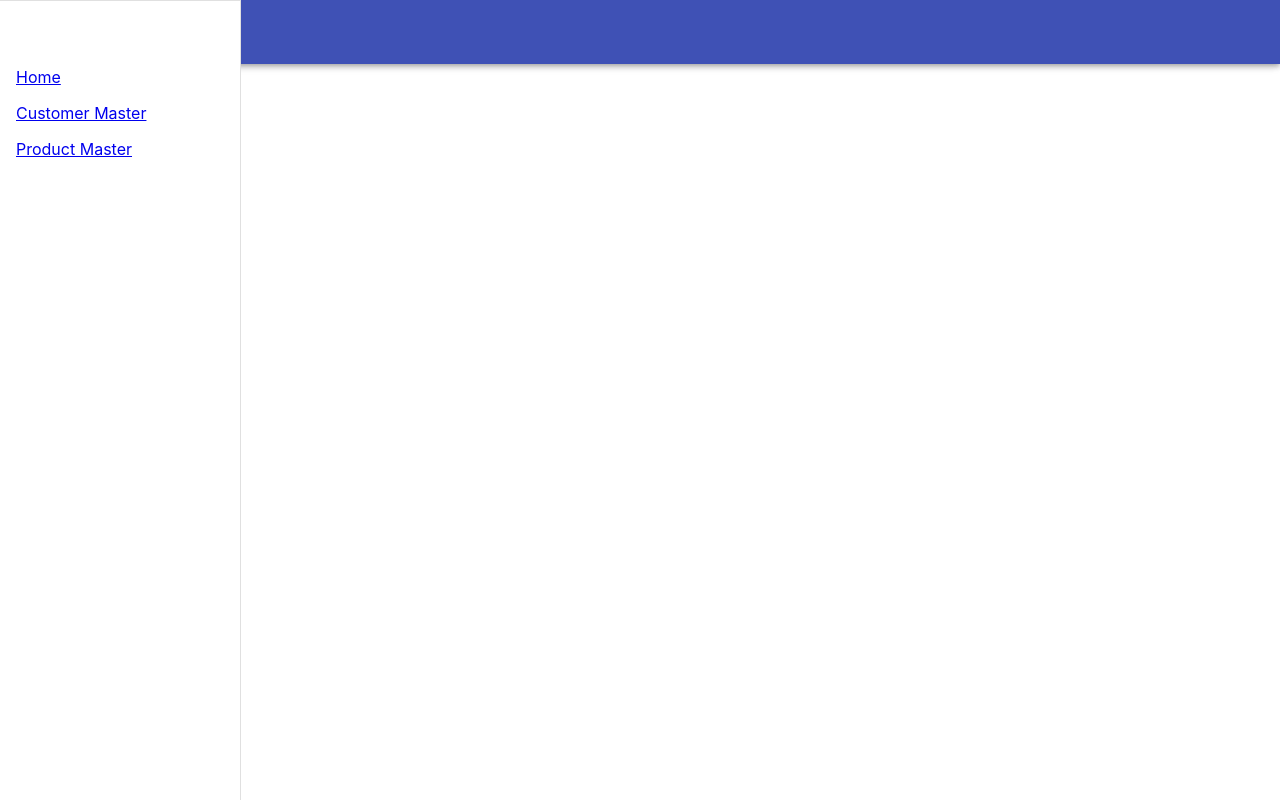
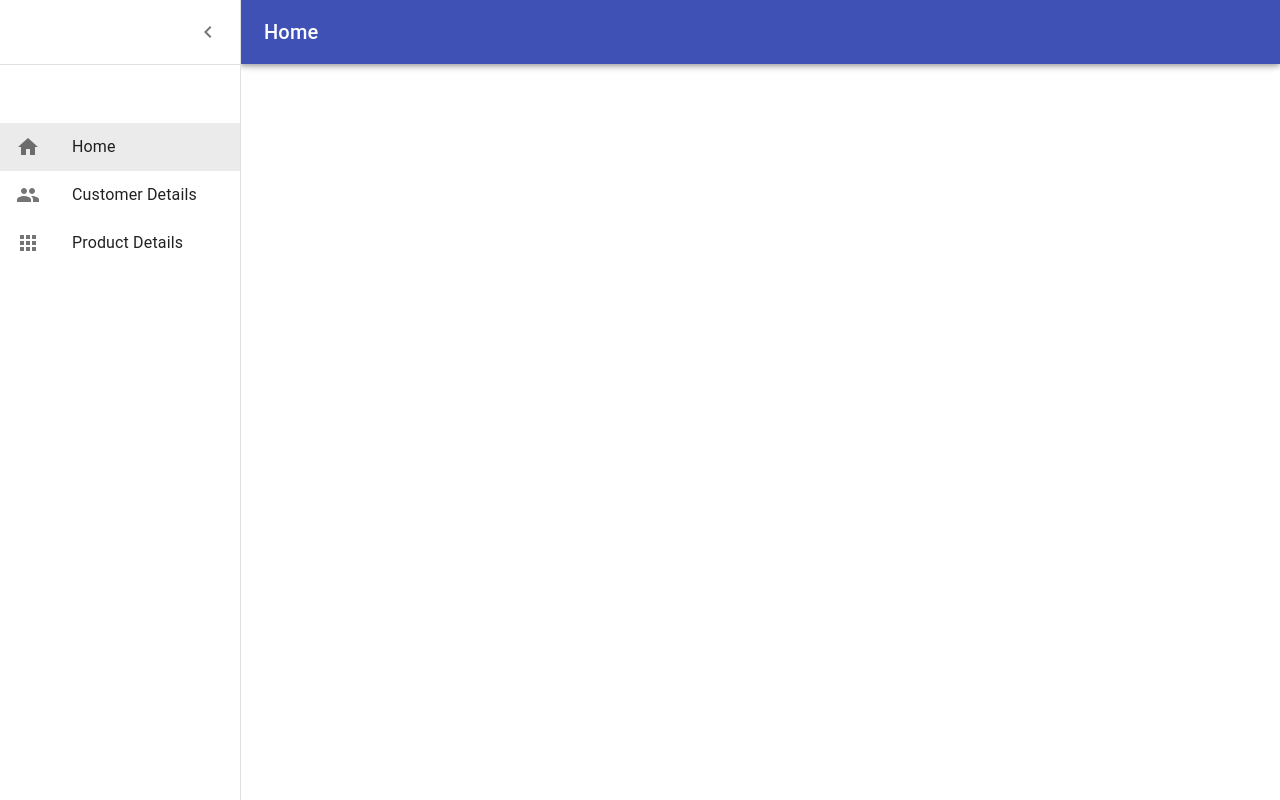
Before and after one commit to NagarajanSubramanian/billing-software, a React (Create React App) app: page / in a window 1280 px wide. Built offline with nearby package versions, Linux system fonts and the light colour scheme.

Commit message:
refs #customerdetails side drawer open close added commit

```diff
--- a/src/components/sidedrawer/sidedrawer.js
+++ b/src/components/sidedrawer/sidedrawer.js
@@ -1,4 +1,5 @@
 import React from "react";
+import clsx from 'clsx';
 import Drawer from "@material-ui/core/Drawer";
 import AppBar from "@material-ui/core/AppBar";
 import Toolbar from "@material-ui/core/Toolbar";
@@ -6,7 +7,16 @@ import List from "@material-ui/core/List";
 import Typography from "@material-ui/core/Typography";
 import Divider from "@material-ui/core/Divider";
 import ListItem from "@material-ui/core/ListItem";
-import { makeStyles } from "@material-ui/core/styles";
+import ListItemIcon from '@material-ui/core/ListItemIcon';
+import ListItemText from '@material-ui/core/ListItemText';
+import IconButton from '@material-ui/core/IconButton';
+import AppsIcon from  '@material-ui/icons/Apps';
+import PeopleIcon from '@material-ui/icons/People';
+import HomeIcon from '@material-ui/icons/Home';
+import MenuIcon from '@material-ui/icons/Menu';
+import ChevronLeftIcon from '@material-ui/icons/ChevronLeft';
+import ChevronRightIcon from '@material-ui/icons/ChevronRight';
+import { makeStyles, useTheme } from "@material-ui/core/styles";
 import { BrowserRouter as Router, Switch, Link, Route } from "react-router-dom";
 import ProductDetails from "../../product/productmaster/ProductMaster";
 import CustomerDetails from "../../customer/customermaster/CustomerMaster";
@@ -15,56 +25,145 @@ import "./SideDrawer.css";
 const drawerWidth = 240;
 
 const useStyles = makeStyles(theme => ({
+  appBar: {
+    transition: theme.transitions.create(['margin', 'width'], {
+      easing: theme.transitions.easing.sharp,
+      duration: theme.transitions.duration.leavingScreen,
+    }),
+  },
+  appBarShift: {
+    width: `calc(100% - ${drawerWidth}px)`,
+    marginLeft: drawerWidth,
+    transition: theme.transitions.create(['margin', 'width'], {
+      easing: theme.transitions.easing.easeOut,
+      duration: theme.transitions.duration.enteringScreen,
+    }),
+  },
   drawerPaper: {
     width: drawerWidth
+  },
+  menuButton: {
+    marginRight: 8,
+  },
+  hide: {
+    display: 'none',
+  },
+  drawerHeader: {
+    display: 'flex',
+    padding: '0 8px',
+    ...theme.mixins.toolbar,
+    justifyContent: 'flex-end',
   }
 }));
 
+
 function SideDrawer(props) {
+  const [initial, setInitial] = React.useState('home');
+  const [appName, changeAppName] = React.useState('Home');
   const classes = useStyles();
+  const theme = useTheme();
+  const [open, setOpen] = React.useState(true);
+
+  function handleDrawerOpen() {
+    setOpen(true);
+  }
+
+  function handleDrawerClose() {
+    setOpen(false);
+  }
   const clickSideMenuHandler = event => {
-    console.log(event.target.id);
+    const targetId = event.currentTarget.id;
+    if(targetId === 'home'){
+      setInitial('home');
+      changeAppName('Home');
+    } else if(targetId === 'customerdetails'){
+      setInitial('customerdetails');
+      changeAppName('Customer Details');
+    } else {
+      setInitial('productdetails');
+      changeAppName('Product Details');
+    }
   };
+
+  const checkDisplayingDrawerIcon = (icon) => {
+    switch(icon){
+      case 'home':
+        return <HomeIcon/>;
+      case 'people':
+        return <PeopleIcon/>;
+      default :
+        return <AppsIcon/>;
+    }
+  }
+
+  const setScreenVisible = (id) => {
+    if(id === 'home'){
+      return <React.Fragment/>;
+    } else if(id === 'customerdetails'){
+      return <CustomerDetails/>
+    } else {
+      return <ProductDetails/>;
+    }
+  }
 
   return (
     <Router>
       <div>
-        <AppBar position="fixed">
-          <Toolbar>
-            <Typography variant="h6" color="inherit" noWrap>
-              Billing - Software
-            </Typography>
-          </Toolbar>
-        </AppBar>
+      <AppBar
+        position="fixed"
+        className={clsx(classes.appBar, {
+          [classes.appBarShift]: open,
+        })}
+      >
+        <Toolbar>
+          <IconButton
+            color="inherit"
+            aria-label="Open drawer"
+            onClick={handleDrawerOpen}
+            edge="start"
+            className={clsx(classes.menuButton, {
+              [classes.hide]: open,
+            })}
+          >
+            <MenuIcon />
+          </IconButton>
+          <Typography variant="h6" noWrap>
+            {appName}
+          </Typography>
+        </Toolbar>
+      </AppBar>
         <Drawer
-          variant="permanent"
+          variant="persistent"
           anchor="left"
+          open={open}
           classes={{
             paper: classes.drawerPaper
-          }}
-        >
-          <Divider />
+          }}>
+            <div className={classes.drawerHeader}>
+          <IconButton onClick={handleDrawerClose}>
+            {theme.direction === 'ltr' ? <ChevronLeftIcon /> : <ChevronRightIcon />}
+          </IconButton>
+        </div>
+        <Divider />
           <List id="sidedrawer-list">
             {[
-              { name: "Home", path: "/" },
-              { name: "Customer Master", path: "/CustomerMaster" },
-              { name: "Product Master", path: "/ProductMaster" }
+              { id: 'home', name: "Home", path: "/", icon: 'home'},
+              { id: 'customerdetails', name: "Customer Details", path: "/CustomerMaster", icon:'people' },
+              { id: 'productdetails', name: "Product Details", path: "/ProductMaster", icon:'apps' }
             ].map((text, index) => (
               <ListItem
                 button
-                id={text.name}
-                key={text.name}
-                onClick={clickSideMenuHandler}
-              >
-                <Link to={text.path}>{text.name}</Link>
+                id={text.id}
+                key={text.id}
+                selected={text.id === initial ? 'true' : ''}
+                onClick={clickSideMenuHandler}>
+                <ListItemIcon>{checkDisplayingDrawerIcon(text.icon)}</ListItemIcon>
+                <ListItemText primary={text.name} />
               </ListItem>
             ))}
           </List>
         </Drawer>
-        <Switch>
-          <Route exact path="/CustomerMaster" component={CustomerDetails} />
-          <Route exact path="/ProductMaster" component={ProductDetails} />
-        </Switch>
+        {setScreenVisible(initial)}
       </div>
     </Router>
   );
```
